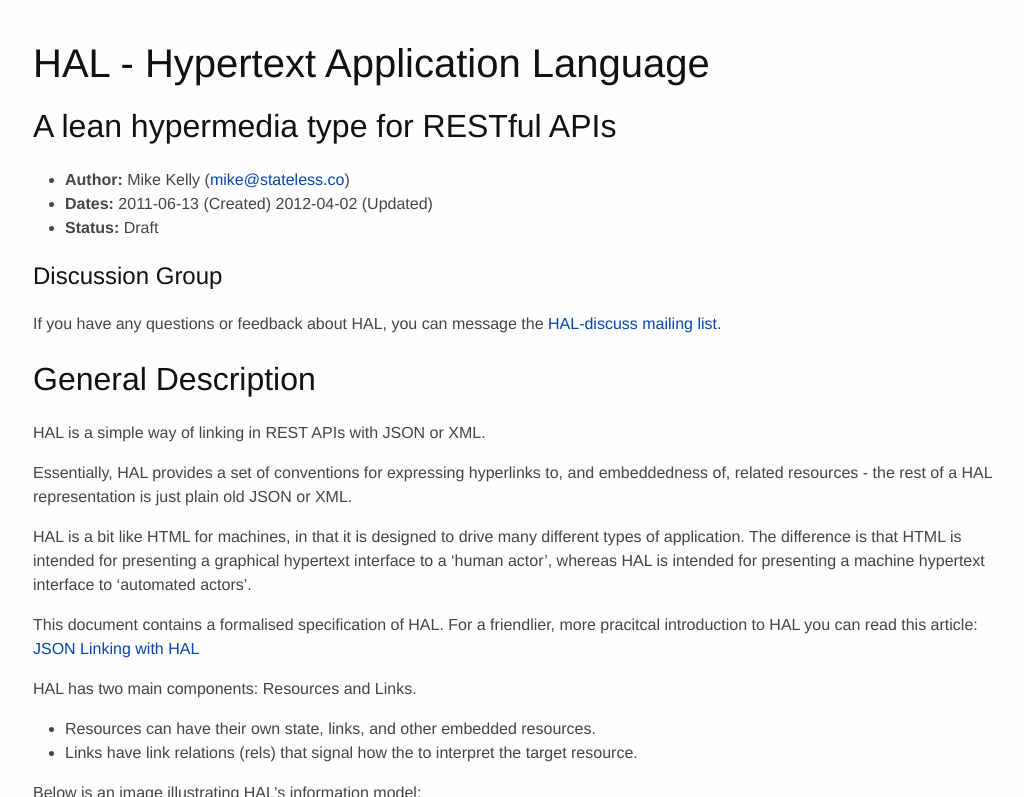
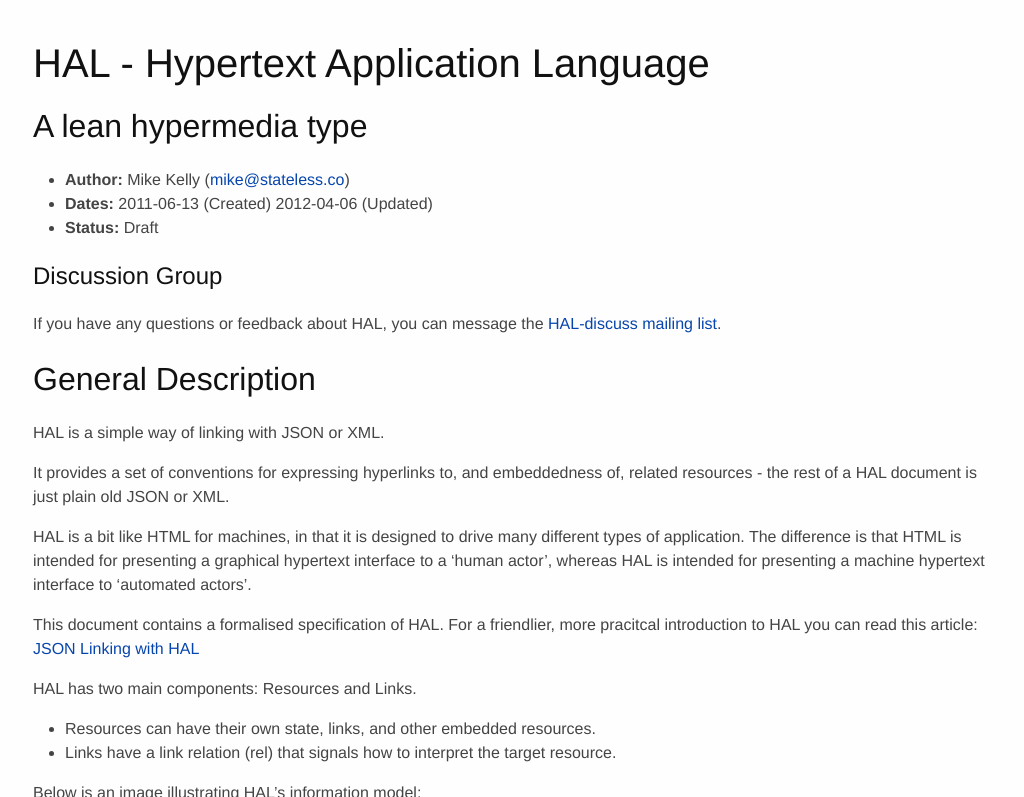
Before and after one commit to mikekelly/hal_specification, a Jekyll site: the page built from hal_specification.md, in a window 1280 px wide and 900 px high, cut to the strip 0-797 px from the top of the window. Shown: the whole strip, without its empty margins (127-1151 px from the left). Built offline with Jekyll 4.4.1, drawn with Linux system fonts in a browser that asks for light colours; Markdown is read by kramdown in place of the engine named in the settings.

Commit message:
tweak intro wording some more..

```diff
--- a/hal_specification.md
+++ b/hal_specification.md
@@ -3,10 +3,10 @@ layout: default
 ---
 # HAL - Hypertext Application Language
 
-## A lean hypermedia type for RESTful APIs
+## A lean hypermedia type
 
 * __Author:__ Mike Kelly ([mike@stateless.co][1])
-* __Dates:__ 2011-06-13 (Created) 2012-04-02 (Updated)
+* __Dates:__ 2011-06-13 (Created) 2012-04-06 (Updated)
 * __Status:__ Draft
 
 ### Discussion Group
@@ -15,9 +15,9 @@ If you have any questions or feedback about HAL, you can message the [HAL-discus
 
 ## General Description
 
-HAL is a simple way of linking in REST APIs with JSON or XML.
+HAL is a simple way of linking with JSON or XML.
 
-Essentially, HAL provides a set of conventions for expressing hyperlinks to, and embeddedness of, related resources - the rest of a HAL representation is just plain old JSON or XML.
+It provides a set of conventions for expressing hyperlinks to, and embeddedness of, related resources - the rest of a HAL document is just plain old JSON or XML.
 
 HAL is a bit like HTML for machines, in that it is designed to drive many different types of application. The difference is that HTML is intended for presenting a graphical hypertext interface to a 'human actor', whereas HAL is intended for presenting a machine hypertext interface to 'automated actors'.
 
@@ -25,7 +25,7 @@ This document contains a formalised specification of HAL. For a friendlier, more
 
 HAL has two main components: Resources and Links.
 * Resources can have their own state, links, and other embedded resources.
-* Links have link relations (rels) that signal how the to interpret the target resource.
+* Links have a link relation (rel) that signals how to interpret the target resource.
 
 Below is an image illustrating HAL's information model:
 
```
Also changed, not shown: README.md (+3 -3 lines).
